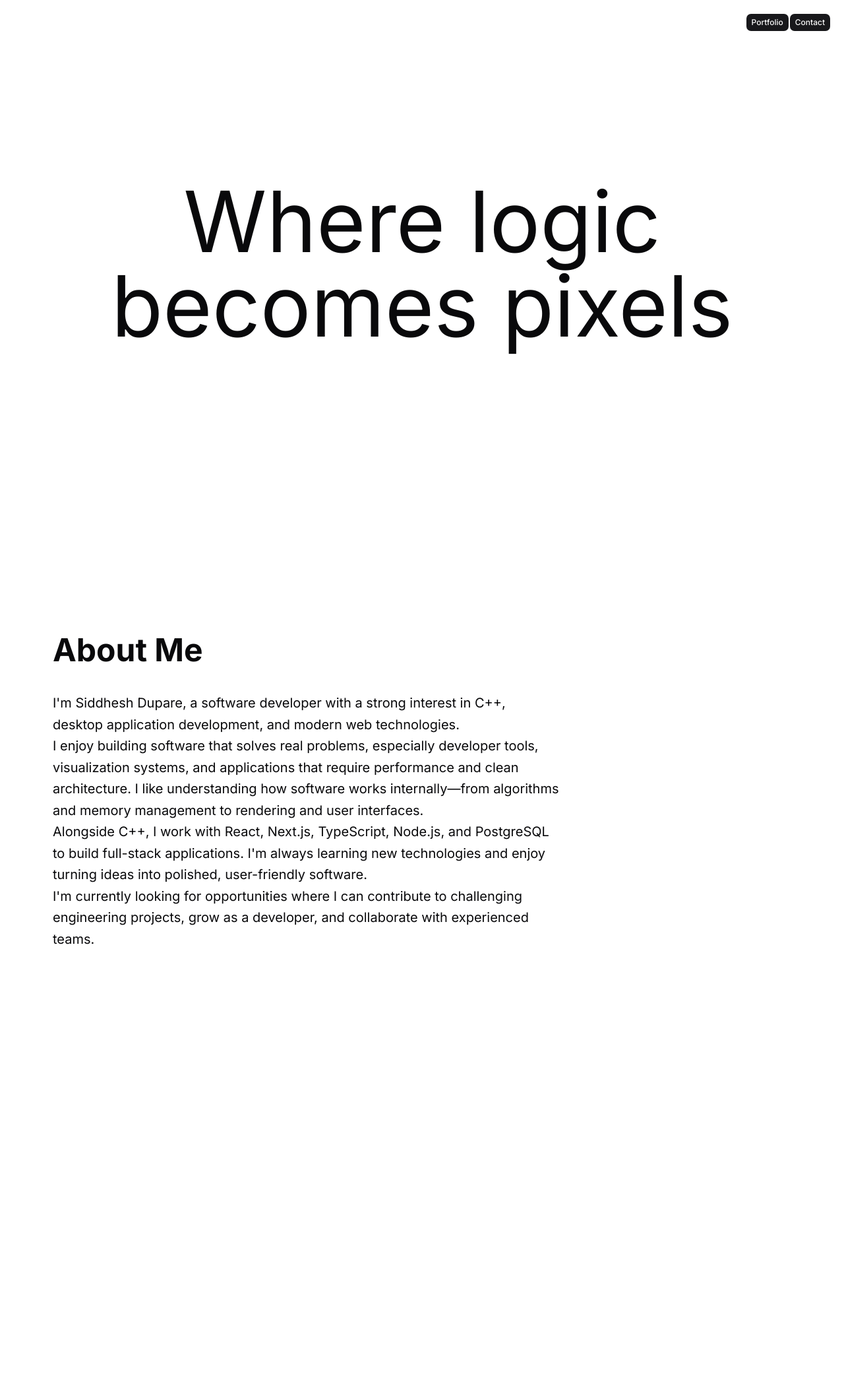
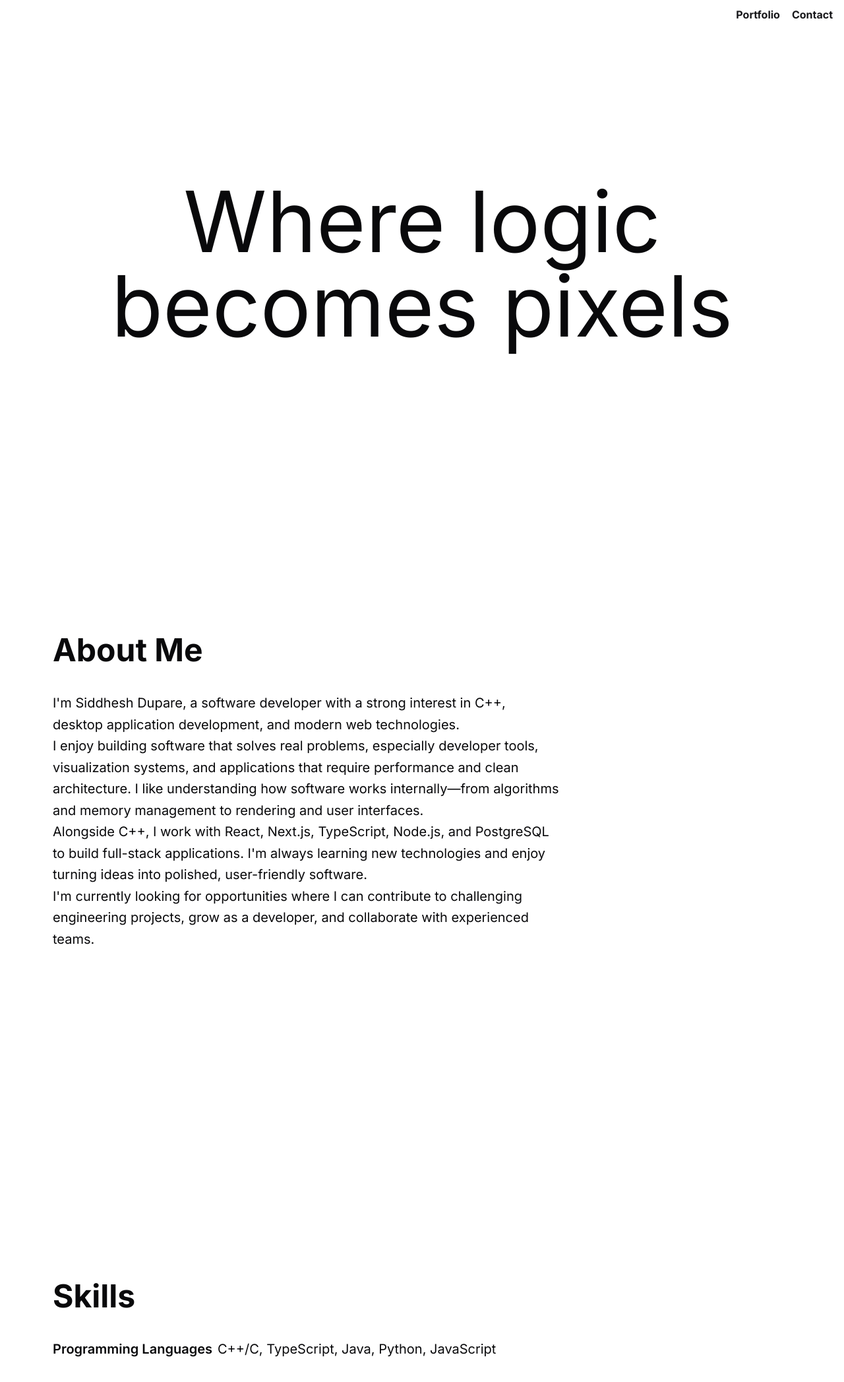
Before and after one commit to Siddhesh-Dupare/port, a Next.js app: page / in a window 1280 px wide. Shown: the top 2094 px of the page at 66% size. Before the commit the page ends 1600 px from the top, so only its background shows below. Built offline with nearby package versions, Linux system fonts and the light colour scheme.

Commit message:
Added header for small screens

```diff
--- a/app/page.tsx
+++ b/app/page.tsx
@@ -2,6 +2,7 @@
 import Header from "@/components/sections/header/Header";
 import Hero from "@/components/sections/hero/Hero";
 import About from "@/components/sections/about/About";
+import Skills from "@/components/sections/skills/Skills";
 
 export default function Home() {
   return (
@@ -15,6 +16,10 @@ export default function Home() {
         <About />
       </section>
 
+      <section className="min-h-screen flex flex-col justify-center">
+        <Skills />
+      </section>
+
     </div>
   );
 }
--- a/components/sections/header/Header.tsx
+++ b/components/sections/header/Header.tsx
@@ -3,11 +3,15 @@ import { Button } from "@/components/ui/button";
 
 export default function Header() {
   return (
-    <div className="absolute top-5 right-5">
-      <Button className="">
+    <div className="absolute top-2 right-2">
+      <Button
+        className="font-bold text-base text-primary"
+        variant="link">
         Portfolio
       </Button>
-      <Button className="">
+      <Button
+        className="font-bold text-base text-primary"
+        variant="link">
         Contact
       </Button>
     </div>
--- /dev/null
+++ b/components/sections/skills/Skills.tsx
@@ -0,0 +1,17 @@
+export default function Skills() {
+  return (
+    <div className="mx-5 sm:mx-10 lg:mx-20 max-auto">
+      <div className="text-3xl sm:text-4xl lg:text-5xl font-bold mb-6 sm:mb-8 lg:mb-10">
+        Skills
+      </div>
+      <div className="text-base sm:text-lg lg:text-xl leading-relaxed">
+        <div className="flex gap-2">
+          <p className="font-semibold text-nowrap">
+            Programming Languages
+          </p>
+          <p className="text-md">C++/C, TypeScript, Java, Python, JavaScript</p>
+        </div>
+      </div>
+    </div>
+  )
+}
```
